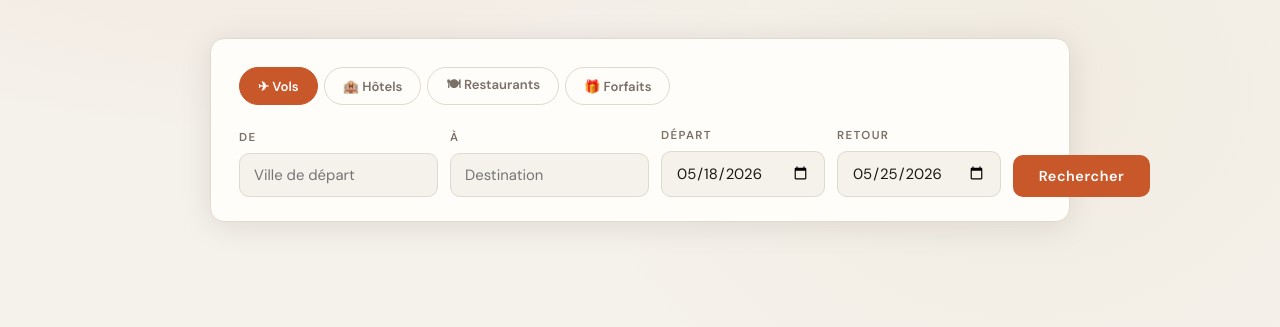
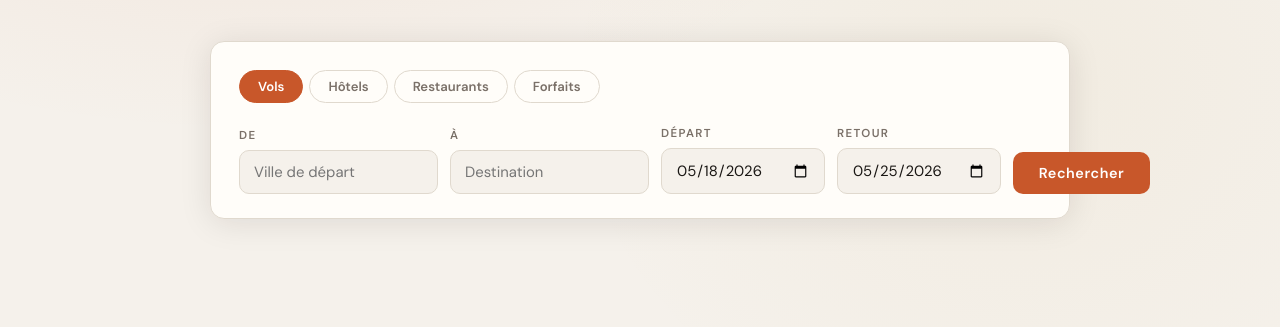
Before and after one commit to LEROYKGU/U-Trip-V2, a plain HTML site: page index.html in a window 1280 px wide. Shown: the part 473-800 px from the top of the page. Drawn offline with nearby package versions, Linux system fonts and the light colour scheme.

Commit message:
Update search tab button text for better readability

```diff
--- a/index.html
+++ b/index.html
@@ -407,10 +407,10 @@
   <!-- Search card -->
   <div class="search-card">
     <div class="search-tabs">
-      <button class="tab-btn active" data-tab="vols">✈ Vols</button>
-      <button class="tab-btn" data-tab="hotels">🏨 Hôtels</button>
-      <button class="tab-btn" data-tab="restaurants">🍽 Restaurants</button>
-      <button class="tab-btn" data-tab="packages">🎁 Forfaits</button>
+      <button class="tab-btn active" data-tab="vols"> Vols</button>
+      <button class="tab-btn" data-tab="hotels"> Hôtels</button>
+      <button class="tab-btn" data-tab="restaurants"> Restaurants</button>
+      <button class="tab-btn" data-tab="packages"> Forfaits</button>
     </div>
 
     <div class="search-grid" id="searchGrid">
```
